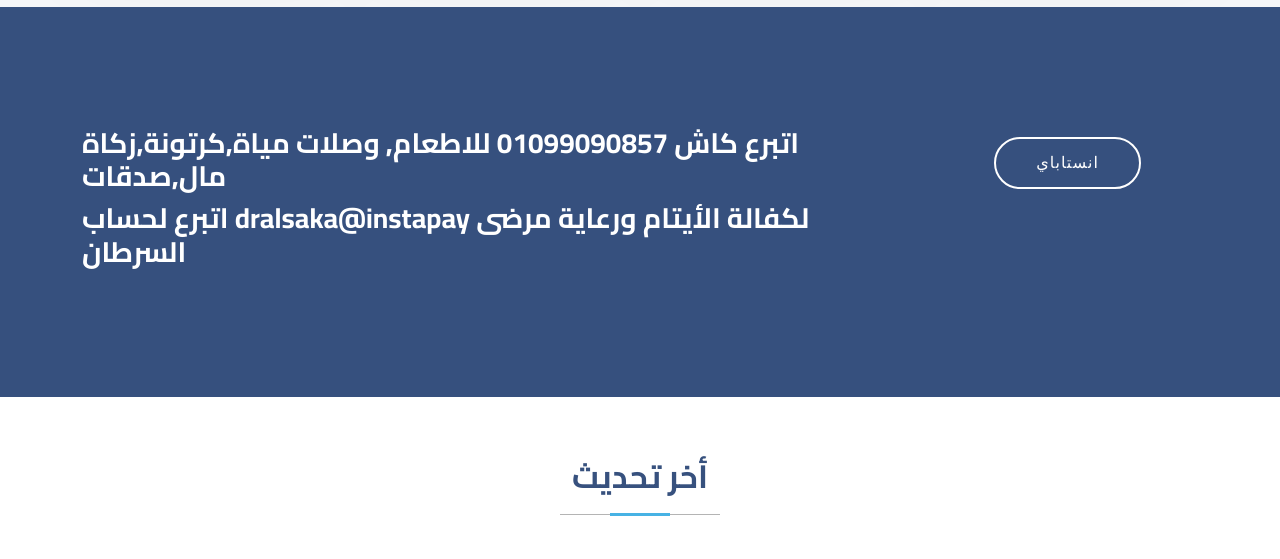
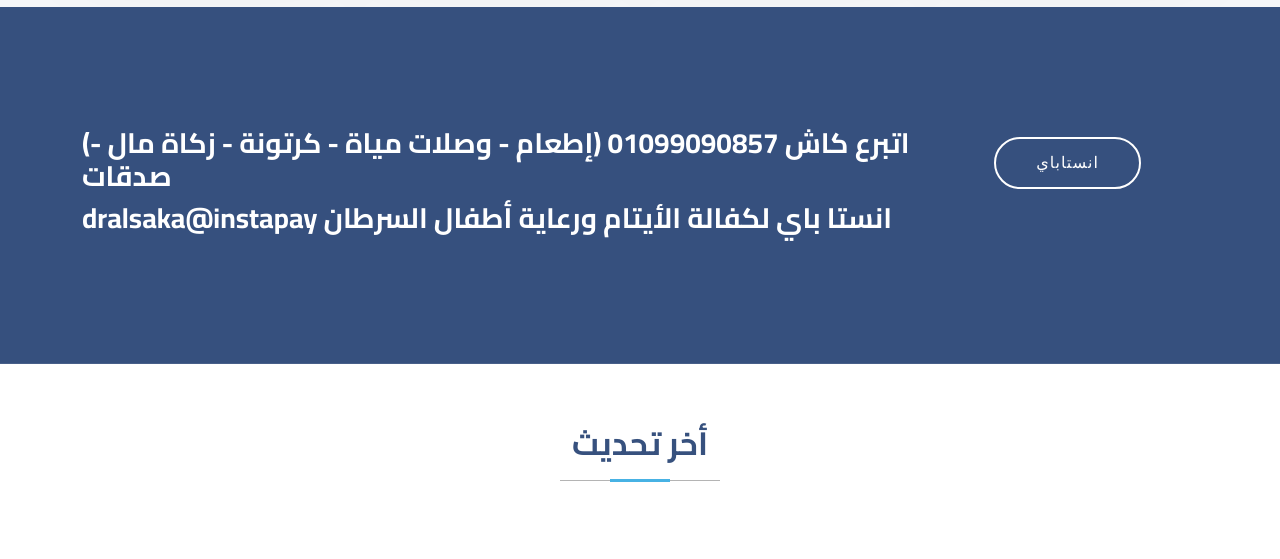
Before and after one commit to alhayaeg/home, a plain HTML site: page index.html in a window 1280 px wide. Shown: the part 1880-2439 px from the top of the page. Drawn offline with Linux system fonts and the light colour scheme.

Commit message:
Update index.html

```diff
--- a/index.html
+++ b/index.html
@@ -237,8 +237,8 @@
 
         <div class="row" >
           <div class="col-xl-9 text-center text-xl-start">
-            <h3> اتبرع كاش 01099090857 للاطعام, وصلات مياة,كرتونة,زكاة مال,صدقات</h3>
-            <h3>اتبرع لحساب dralsaka@instapay لكفالة الأيتام ورعاية مرضى السرطان</h3>
+            <h3> (اتبرع كاش 01099090857 (إطعام - وصلات مياة - كرتونة - زكاة مال - صدقات</h3>
+            <h3> dralsaka@instapay انستا باي لكفالة الأيتام ورعاية أطفال السرطان</h3>
           </div>
           <div class="col-xl-3 cta-btn-container text-center">
             <a class="cta-btn align-middle" href="https://ipn.eg/S/dralsaka/instapay/2hk56U">انستاباي</a>
```
